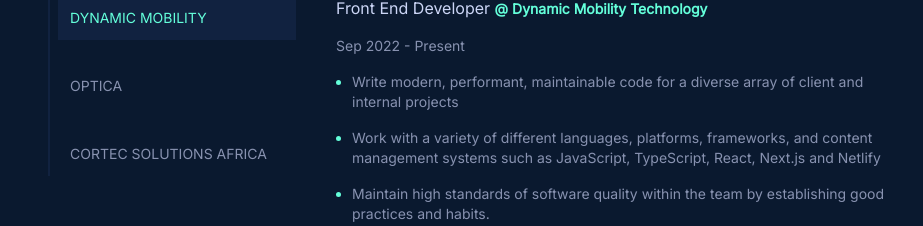
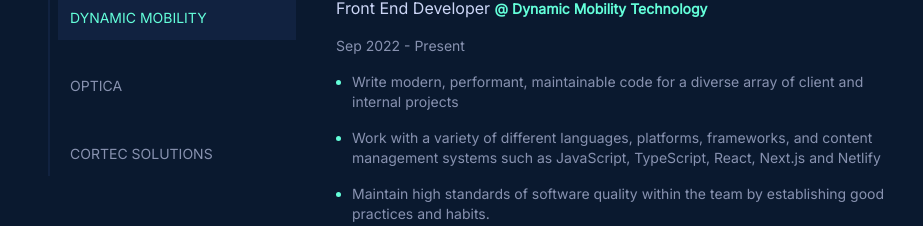
Before and after one commit to Marcos8060/port, a Next.js app: page / in a window 1280 px wide. Shown: the part 1798-2024 px from the top of the page, without its empty margins (160-1083 px from the left). Built offline with nearby package versions, Linux system fonts and the light colour scheme.

Commit message:
polished the experience section

```diff
--- a/components/experience.js
+++ b/components/experience.js
@@ -11,7 +11,7 @@
     setActiveStep(activeStep - 1);
   };
 
-  const steps = ["Dynamic Mobility", "Optica", "Cortec Solutions Africa"];
+  const steps = ["Dynamic Mobility", "Optica", "Cortec Solutions"];
 
   return (
     <section className="sm:h-screen h-auto sm:px-52 px-4 py-12 sm:mt-0 mt-40">
@@ -28,8 +28,8 @@
               <li
                 className={`${
                   index === activeStep
-                    ? "text-secondary text-sm cursor-pointer bg-tertiary py-3 px-3 text-sm uppercase"
-                    : "text-gray cursor-pointer py-3 px-3 text-sm uppercase"
+                    ? "text-secondary md:text-sm text-xs cursor-pointer bg-tertiary py-3 px-3 md:uppercase"
+                    : "text-gray cursor-pointer py-3 px-3 text-sm md:uppercase"
                 }`}
                 key={index}
                 onClick={() => setActiveStep(index)}
```
